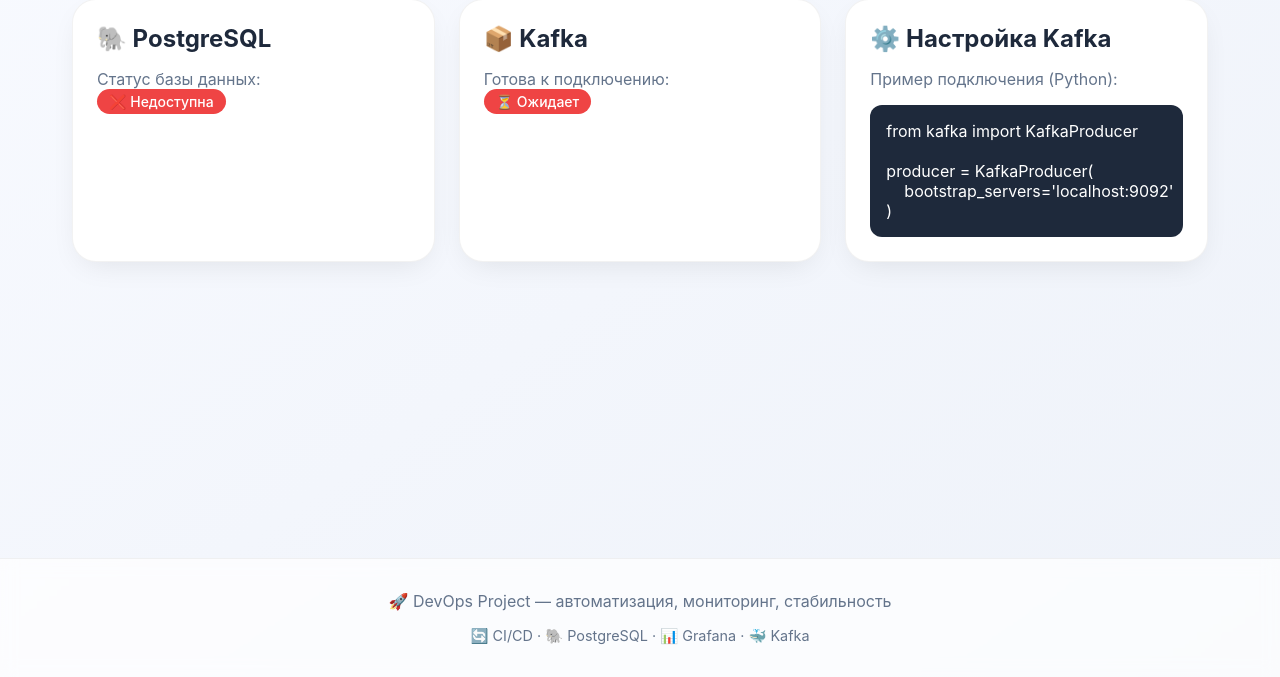
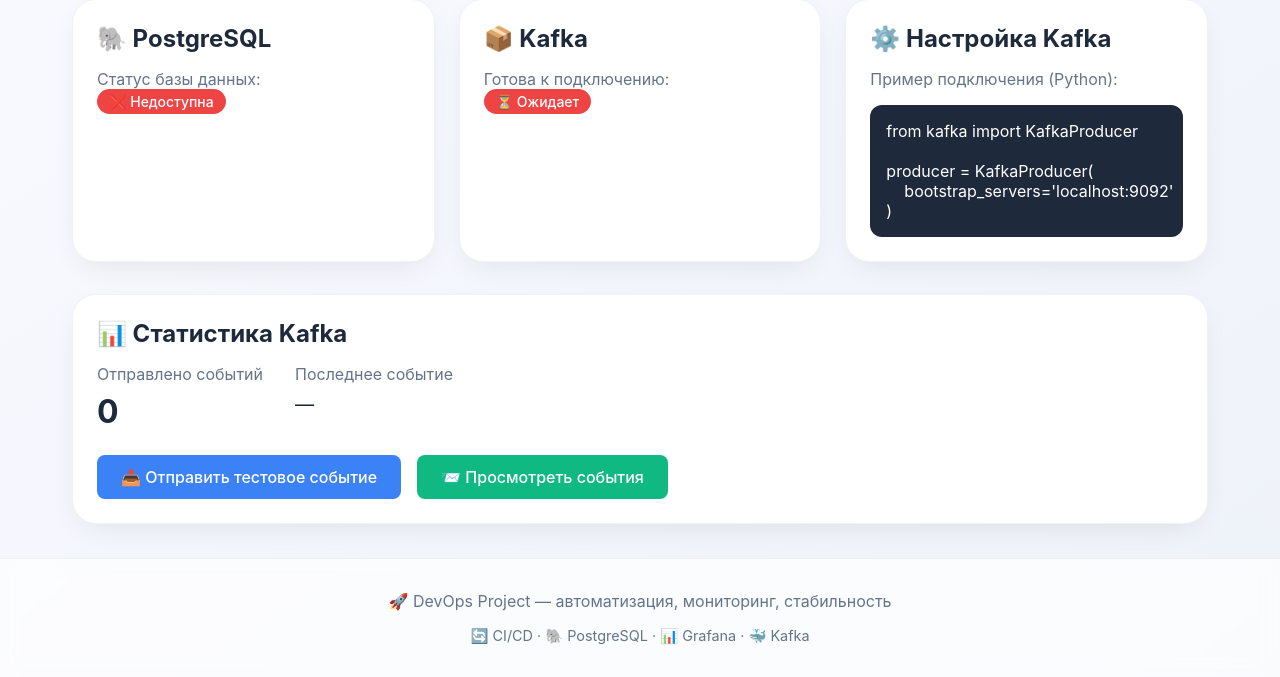
Before and after one commit to IgorSavinovN/devops-project-website, a Flask app: template templates/status.html in a window 1280 px wide. Shown: the part 150-827 px from the top of the page. Run offline with Flask 3, Linux system fonts and the light colour scheme; the template is opened without the code that fills it, so the values that code supplies are empty.

Commit message:
add kafka stats and buttons to status page

```diff
--- a/templates/status.html
+++ b/templates/status.html
@@ -37,4 +37,25 @@ producer = KafkaProducer(
 )</pre>
     </div>
 </div>
+
+<!-- НОВЫЙ БЛОК: Статистика Kafka и кнопки -->
+<div class="card" style="margin-top: 2rem;">
+    <h2 style="margin-bottom: 1rem;">📊 Статистика Kafka</h2>
+
+    <div style="display: flex; gap: 2rem; flex-wrap: wrap; margin-bottom: 1.5rem;">
+        <div>
+            <p style="color: #64748b; margin-bottom: 0.5rem;">Отправлено событий</p>
+            <p style="font-size: 2rem; font-weight: bold;">{{ kafka_stat.event_count if kafka_stat else 0 }}</p>
+        </div>
+        <div>
+            <p style="color: #64748b; margin-bottom: 0.5rem;">Последнее событие</p>
+            <p style="font-size: 1.2rem;">{{ kafka_stat.last_event_at.strftime('%Y-%m-%d %H:%M:%S') if kafka_stat and kafka_stat.last_event_at else '—' }}</p>
+        </div>
+    </div>
+
+    <div style="display: flex; gap: 1rem; flex-wrap: wrap;">
+        <a href="/send-event" target="_blank" style="display: inline-block; padding: 0.75rem 1.5rem; background: #3b82f6; color: white; text-decoration: none; border-radius: 8px; font-weight: 500;">📤 Отправить тестовое событие</a>
+        <a href="/kafka-events" style="display: inline-block; padding: 0.75rem 1.5rem; background: #10b981; color: white; text-decoration: none; border-radius: 8px; font-weight: 500;">📨 Просмотреть события</a>
+    </div>
+</div>
 {% endblock %}
```
